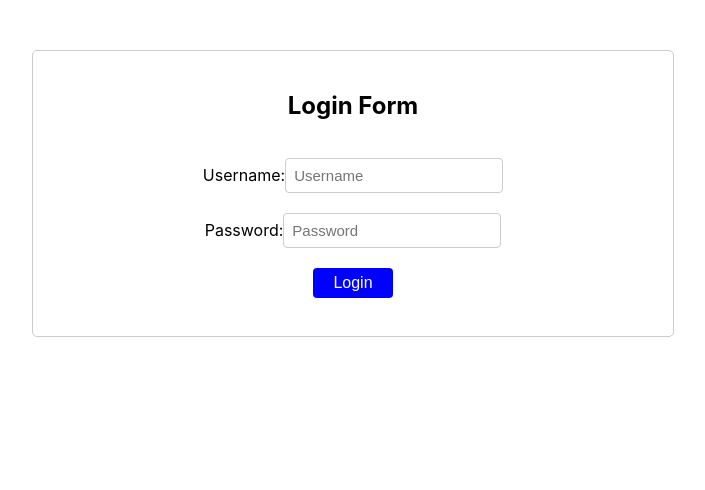
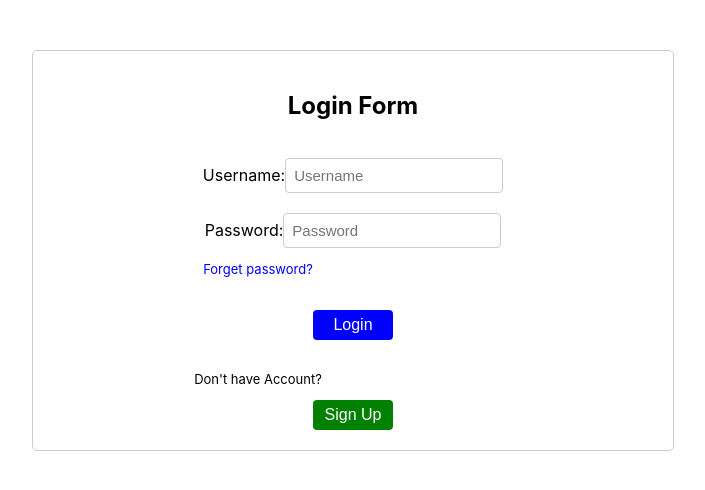
Before and after one commit to shree404/Daan-Griha-Frontend, a React (Create React App) app: page /signup in a window 1280 px wide. Shown: the top 490 px of the page, without its empty margins (293-998 px from the left). Built offline with nearby package versions, Linux system fonts and the light colour scheme.

Commit message:
Login page updated

```diff
--- a/src/components/Login.css
+++ b/src/components/Login.css
@@ -27,3 +27,28 @@
   width: 80px;
   height: 30px;
 }
+.forget-password {
+  color: blue;
+  font-size: 13px;
+  margin-left: -190px;
+}
+.donthaveacc {
+  font-size: 13px;
+  margin-left: -190px;
+}
+.signup-button-loginpage {
+  align-self: center;
+  font-size: 16px;
+  cursor: pointer;
+  border: none;
+  border-radius: 4px;
+  background-color: green;
+  color: white;
+  transition: background-color 0.3s ease-in-out;
+  width: 80px;
+  height: 30px;
+}
+.newacc{
+  display: column;
+
+}
--- a/src/components/Login.js
+++ b/src/components/Login.js
@@ -50,9 +50,16 @@ function Login() {
                 onChange={handleInputChange}
             />
           </label>
+          <div className="forget-password">
+          <p>Forget password?</p>
+          </div>
         </div>
         <button className="login-button"> Login</button>
       </form>
+      <div className="newacc">
+        <p className="donthaveacc">Don't have Account?</p>
+        <button className="signup-button-loginpage">Sign Up</button>
+      </div>
     </div>
   );
 }
```
Also changed, not shown: src/components/About.css (added), src/components/About.js (added). Lines whose indentation alone changed are shown as unchanged.
